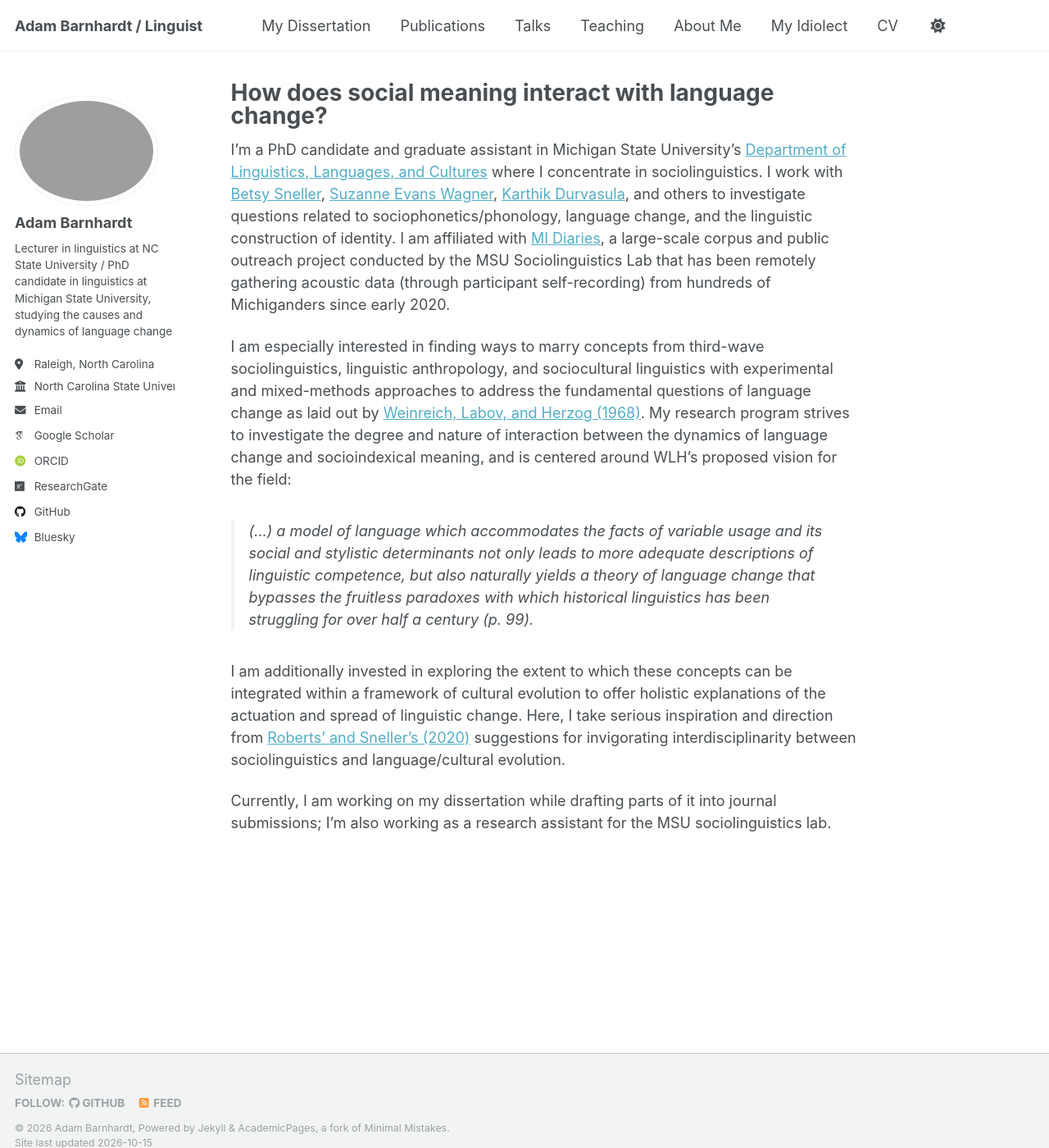
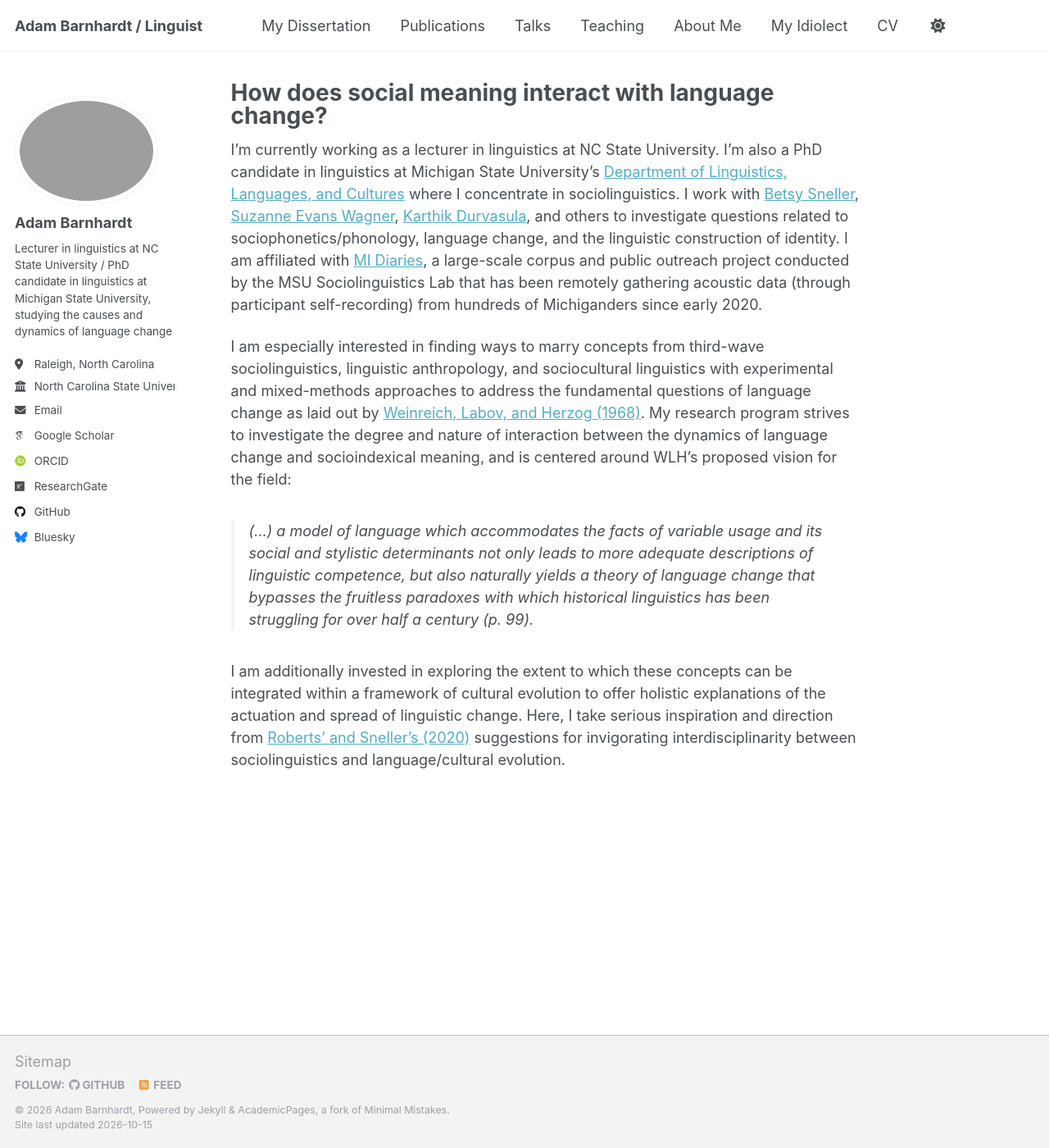
Before and after one commit to adambarnhardt/adambarnhardt.github.io, a Jekyll site: the page built from _pages/about.md, in a window 1280 px wide and 1400 px high. Shown: the whole window at 82% size. Built offline with Jekyll 4.4.1, drawn with Linux system fonts in a browser that asks for light colours; some web fonts are replaced; a script that is not in the unit is left out.

Commit message:
Update about page with current position and research

```diff
--- a/_pages/about.md
+++ b/_pages/about.md
@@ -7,12 +7,10 @@ redirect_from:
   - /about.html
 ---
 
-I'm a PhD candidate and graduate assistant in Michigan State University's [Department of Linguistics, Languages, and Cultures](https://lilac.msu.edu/linguistics/linguistics-graduate-student/) where I concentrate in sociolinguistics. I work with [Betsy Sneller](https://betsysneller.github.io/), [Suzanne Evans Wagner](https://wagnersu.msu.domains/), [Karthik Durvasula](https://karthikdurvasula.gitlab.io/), and others to investigate questions related to sociophonetics/phonology, language change, and the linguistic construction of identity. I am affiliated with [MI Diaries](https://mi-diaries.org/), a large-scale corpus and public outreach project conducted by the MSU Sociolinguistics Lab that has been remotely gathering acoustic data (through participant self-recording) from hundreds of Michiganders since early 2020.
+I'm currently working as a lecturer in linguistics at NC State University. I'm also a PhD candidate in linguistics at Michigan State University's [Department of Linguistics, Languages, and Cultures](https://lilac.msu.edu/linguistics/linguistics-graduate-student/) where I concentrate in sociolinguistics. I work with [Betsy Sneller](https://betsysneller.github.io/), [Suzanne Evans Wagner](https://wagnersu.msu.domains/), [Karthik Durvasula](https://karthikdurvasula.gitlab.io/), and others to investigate questions related to sociophonetics/phonology, language change, and the linguistic construction of identity. I am affiliated with [MI Diaries](https://mi-diaries.org/), a large-scale corpus and public outreach project conducted by the MSU Sociolinguistics Lab that has been remotely gathering acoustic data (through participant self-recording) from hundreds of Michiganders since early 2020.
 
 I am especially interested in finding ways to marry concepts from third-wave sociolinguistics, linguistic anthropology, and sociocultural linguistics with experimental and mixed-methods approaches to address the fundamental questions of language change as laid out by [Weinreich, Labov, and Herzog (1968)](https://lrc.la.utexas.edu/books/directions/5-weinreich). My research program strives to investigate the degree and nature of interaction between the dynamics of language change and socioindexical meaning, and is centered around WLH's proposed vision for the field:
 
 > (...) a model of language which accommodates the facts of variable usage and its social and stylistic determinants not only leads to more adequate descriptions of linguistic competence, but also naturally yields a theory of language change that bypasses the fruitless paradoxes with which historical linguistics has been struggling for over half a century (p. 99).
 
 I am additionally invested in exploring the extent to which these concepts can be integrated within a framework of cultural evolution to offer holistic explanations of the actuation and spread of linguistic change. Here, I take serious inspiration and direction from [Roberts' and Sneller's (2020)](https://brill.com/view/journals/ldc/10/2/article-p188_3.xml) suggestions for invigorating interdisciplinarity between sociolinguistics and language/cultural evolution.
-
-Currently, I am working on my dissertation while drafting parts of it into journal submissions; I'm also working as a research assistant for the MSU sociolinguistics lab.
```
